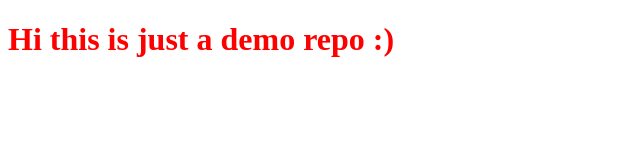
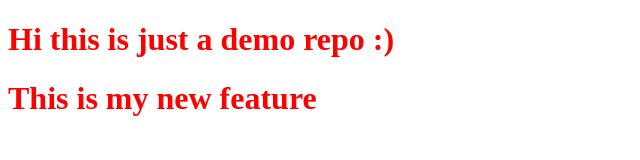
Before and after one commit to Maheswari-Panda/Demo_Repo, a plain HTML site: page index.html in a window 1280 px wide. Shown: the whole page, without its empty margins (0-640 px from the left). Drawn offline with Linux system fonts and the light colour scheme.

Commit message:
Adding a feature

```diff
--- a/index.html
+++ b/index.html
@@ -8,5 +8,6 @@
 </head>
 <body>
     <h1>Hi this is just a demo repo :)</h1>
+    <h1>This is my new feature</h1>
 </body>
 </html>
```
